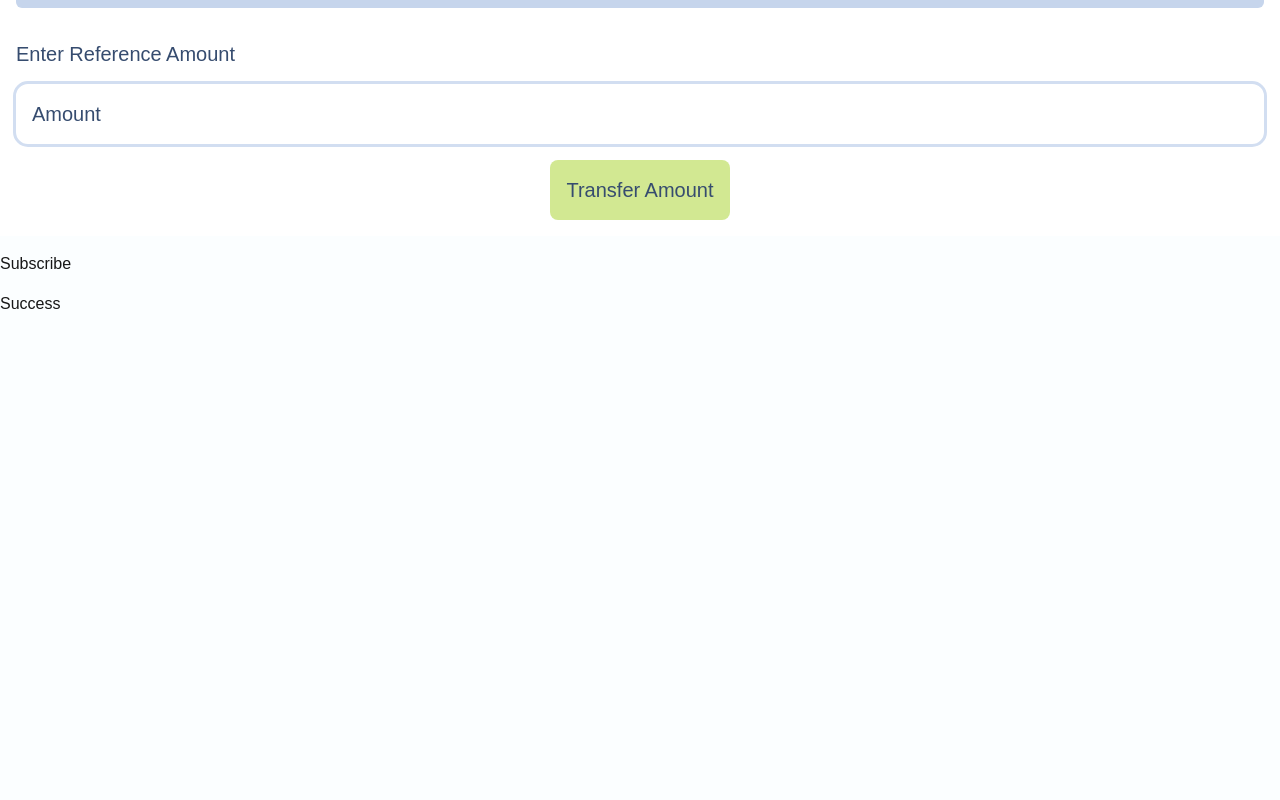
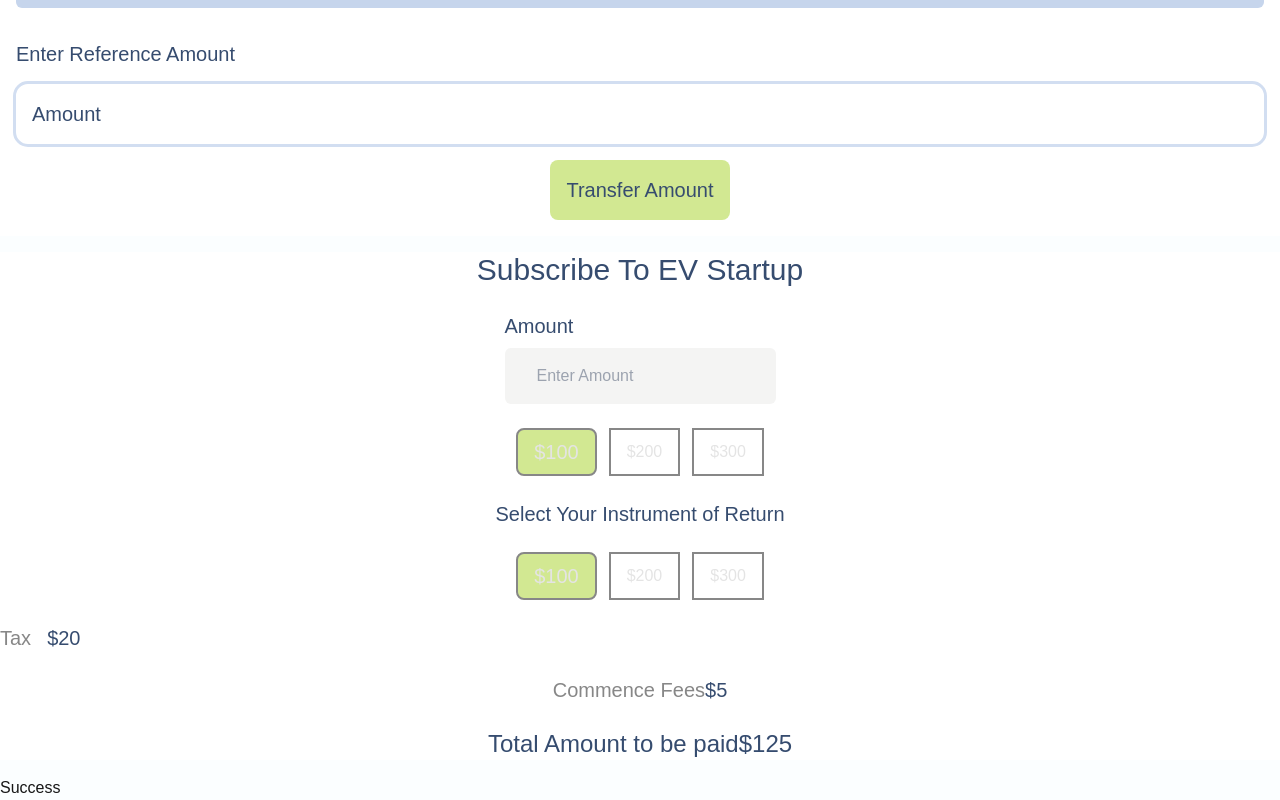
Before and after one commit to Sallah10/neighborhood-hub, a Next.js app: page / in a window 1280 px wide. Shown: the part 1510-2310 px from the top of the page. Before the commit the page ends 1826 px from the top, so only its background shows below. Built offline with nearby package versions, Linux system fonts and the light colour scheme.

Commit message:
subscribe page done

```diff
--- a/app/subscribe.tsx
+++ b/app/subscribe.tsx
@@ -2,7 +2,38 @@ import React from 'react'
 
 const Subscribe = () => {
     return (
-        <div>Subscribe</div>
+        <>
+            <div className='flex flex-col w-full items-center justify-center gap-6 container bg-white'>
+                <h2 className='text-h2'> Subscribe To EV Startup</h2>
+                <div className='flex flex-col gap-2'>
+                    <p className='text-p'>Amount</p>
+                    <input type="text" placeholder="Enter Amount" className='bg-[#F4F4F3] px-8 py-4 max-w-full rounded-md' />
+                </div>
+                <div className='flex gap-3'>
+                    <button className='px-4 py-2 text-[#E4E4E4] border-2 border-[#878787] button'>$100</button>
+                    <button className='px-4 py-2 text-[#E4E4E4] border-2 border-[#878787]'>$200</button>
+                    <button className='px-4 py-2 text-[#E4E4E4] border-2 border-[#878787]'>$300</button>
+                </div>
+                <p className='text-p'>Select Your Instrument of Return</p>
+                <div className='flex gap-3'>
+                    <button className='px-4 py-2 text-[#E4E4E4] border-2 border-[#878787] button'>$100</button>
+                    <button className='px-4 py-2 text-[#E4E4E4] border-2 border-[#878787]'>$200</button>
+                    <button className='px-4 py-2 text-[#E4E4E4] border-2 border-[#878787]'>$300</button>
+                </div>
+                <div className='flex gap-4 self-center w-full'>
+                    <h3 className='text-[#878787] text-p'>Tax</h3>
+                    <h3 className='text-[#364C6F] text-p'>$20</h3>
+                </div>
+                <div className='flex justify-between'>
+                    <h3 className='text-[#878787] text-p'>Commence Fees</h3>
+                    <h3 className='text-[#364C6F] text-p'>$5</h3>
+                </div>
+                <div className='text-[#364C6F] text-h3 flex justify-between'>
+                    <h3>Total Amount to be paid</h3>
+                    <h3>$125</h3>
+                </div>
+            </div>
+        </>
     )
 }
 
```
